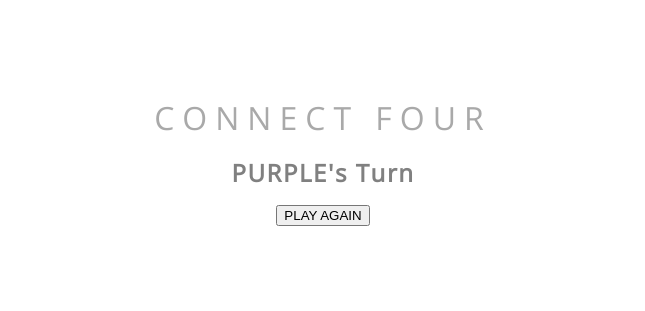
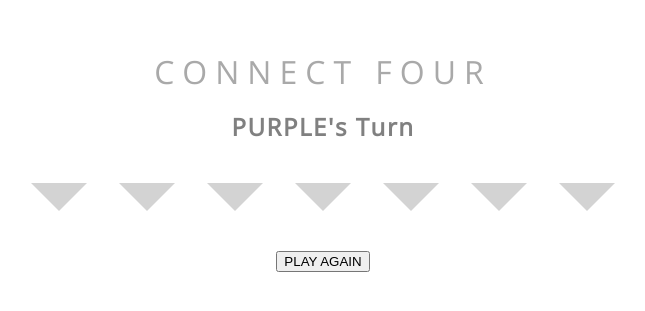
Before and after one commit to louraff/Connect-Four-Game, a plain HTML site: page index.html in a window 1280 px wide. Shown: the part 239-550 px from the top of the page, without its empty margins (317-962 px from the left). Drawn offline with nearby package versions, Linux system fonts and the light colour scheme.

Commit message:
styled markers into triangles with animation when mouse hovers

```diff
--- a/css/main.css
+++ b/css/main.css
@@ -18,12 +18,26 @@ header {
     letter-spacing: 1vmin;
 }
 h1 {
-color: grey;
-font-size: 3vmin;
-letter-spacing: 0.2vmin;
+    color: grey;
+    font-size: 3vmin;
+    letter-spacing: 0.2vmin;
 }
 #markers {
     display: grid;
-    grid-template-columns: repeat(7, 5vmin); /* use repeat function to tell it to apply the 5vmin spacing to 7 columns*/
+    grid-template-columns: repeat(7, 10vmin); /* use repeat function to tell it to apply the 5vmin spacing to 7 columns*/
     gap: 1vmin;/* the space between columns and rows in a grid*/
+    margin-top: 1.5vmin; /*margin between header and columns*/
 }
+#markers > div { /* the > symbol directs the child selector*/
+    height: 5vmin;
+    border-width: 5vmin; /* MAKE A TRRIANGLE: half the width of grid-template-columns: repeat(7, 10vmin in markers) It has to be half of the actual width*/
+    border-style: solid;
+    border-color: lightgrey transparent transparent; /* Creates triangles!! (left, right, bottom are transparent*/
+/*  MAKE TRIANGLES SMALL UNTIL YOU HOVER OVER THEM */
+    transform: scale(0.7); /* sets them to 70% of original size*/
+}
+#markers > div:hover {
+    transform: scale(0.9);
+    transition: transform 150ms ease-in;/*150 milliseconds. Makes the pop out look more natural*/
+    border-top-color: darkgrey;
+}
```
